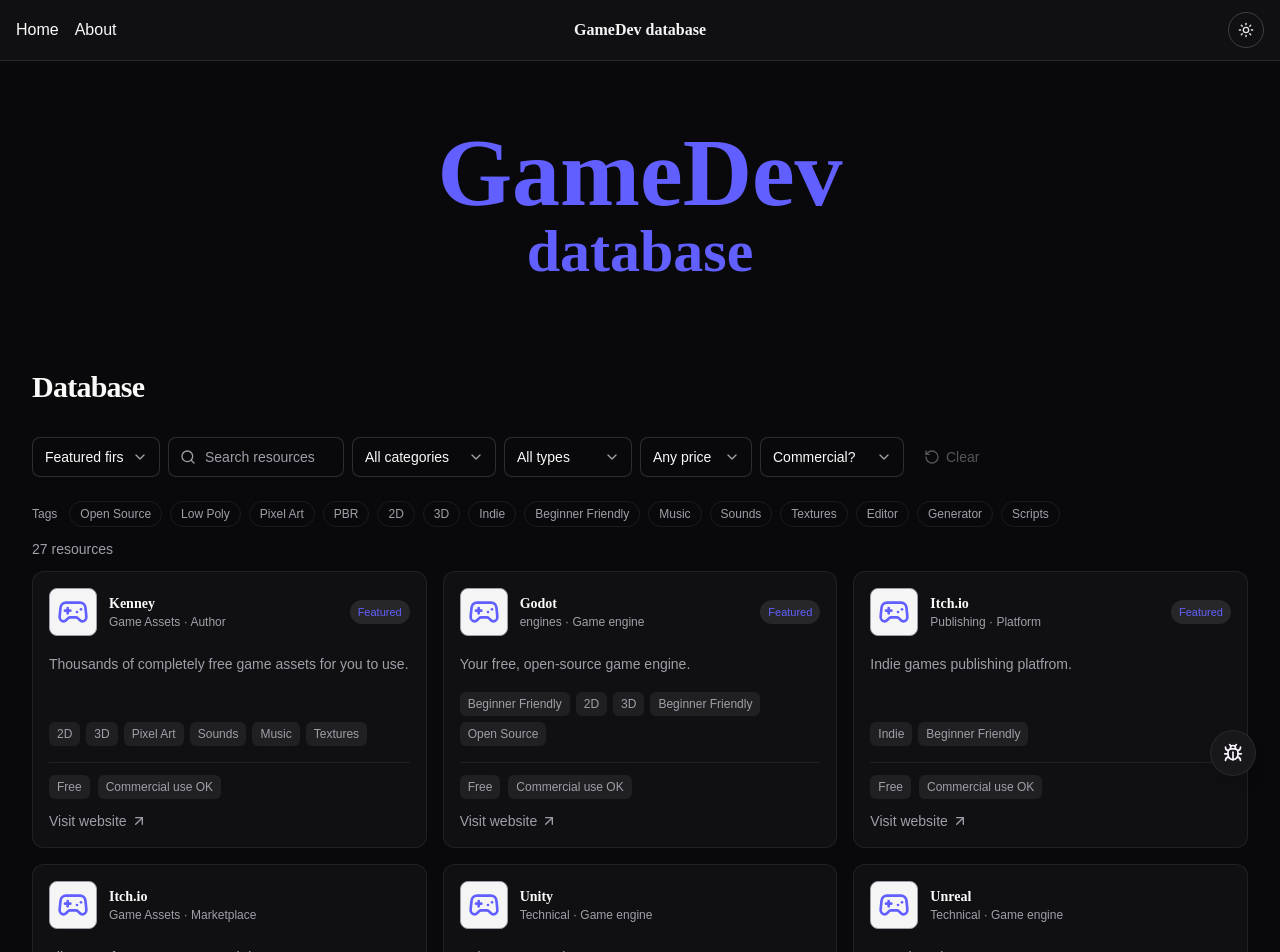
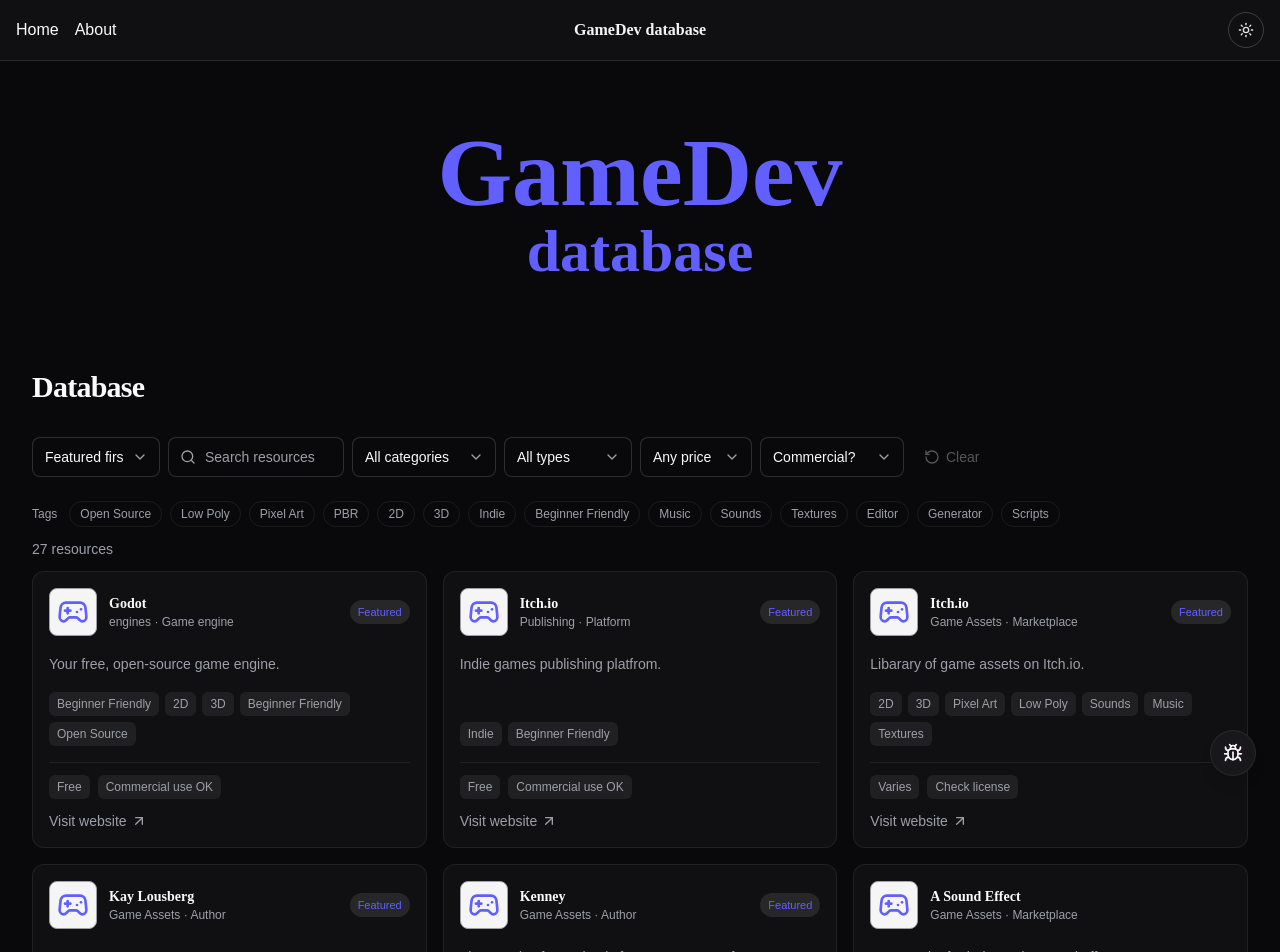
Before and after one commit to Dobya11/gamedev-db, a React (Vite) app: page / in a window 1280 px wide. Shown: the top 952 px of the page. Built offline with nearby package versions, Linux system fonts and the light colour scheme.

Commit message:
fix: featured sort

```diff
--- a/src/components/layout/Catalog/Catalog.tsx
+++ b/src/components/layout/Catalog/Catalog.tsx
@@ -55,7 +55,12 @@ function Catalog() {
       .sort((a, b) => {
         if (sortBy === "name-asc") return a.name.localeCompare(b.name);
         if (sortBy === "name-desc") return b.name.localeCompare(a.name);
-        return Number(b.featured) - Number(a.featured);
+
+        const featuredDiff =
+          Number(Boolean(b.featured)) - Number(Boolean(a.featured));
+
+        if (featuredDiff !== 0) return featuredDiff;
+        return a.name.localeCompare(b.name);
       });
   }, [search, category, type, pricing, commercialUse, selectedTags, sortBy]);
 
--- a/src/data/resources.json
+++ b/src/data/resources.json
@@ -58,7 +58,8 @@
       "textures"
     ],
     "pricing": "varies",
-    "commercialUse": "varies"
+    "commercialUse": "varies",
+    "featured": true
   },
   {
     "id": "unity",
```
